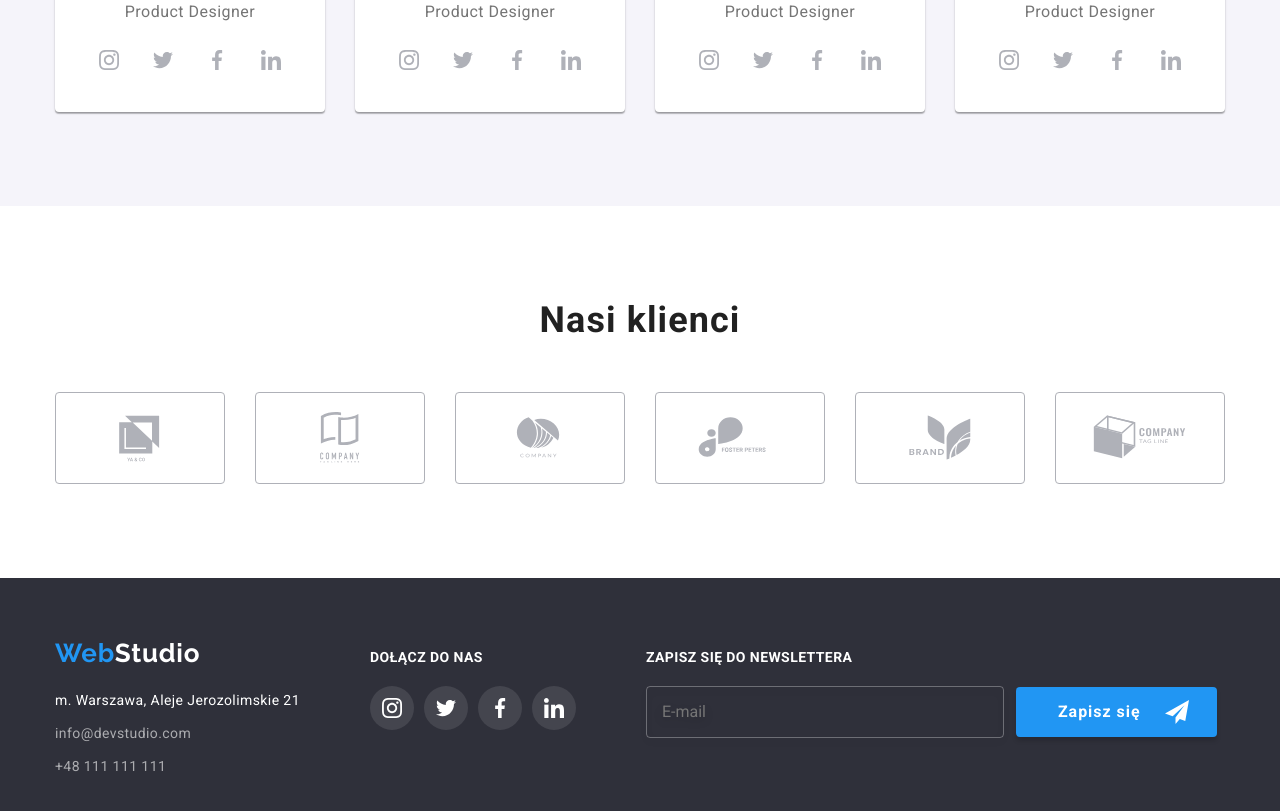
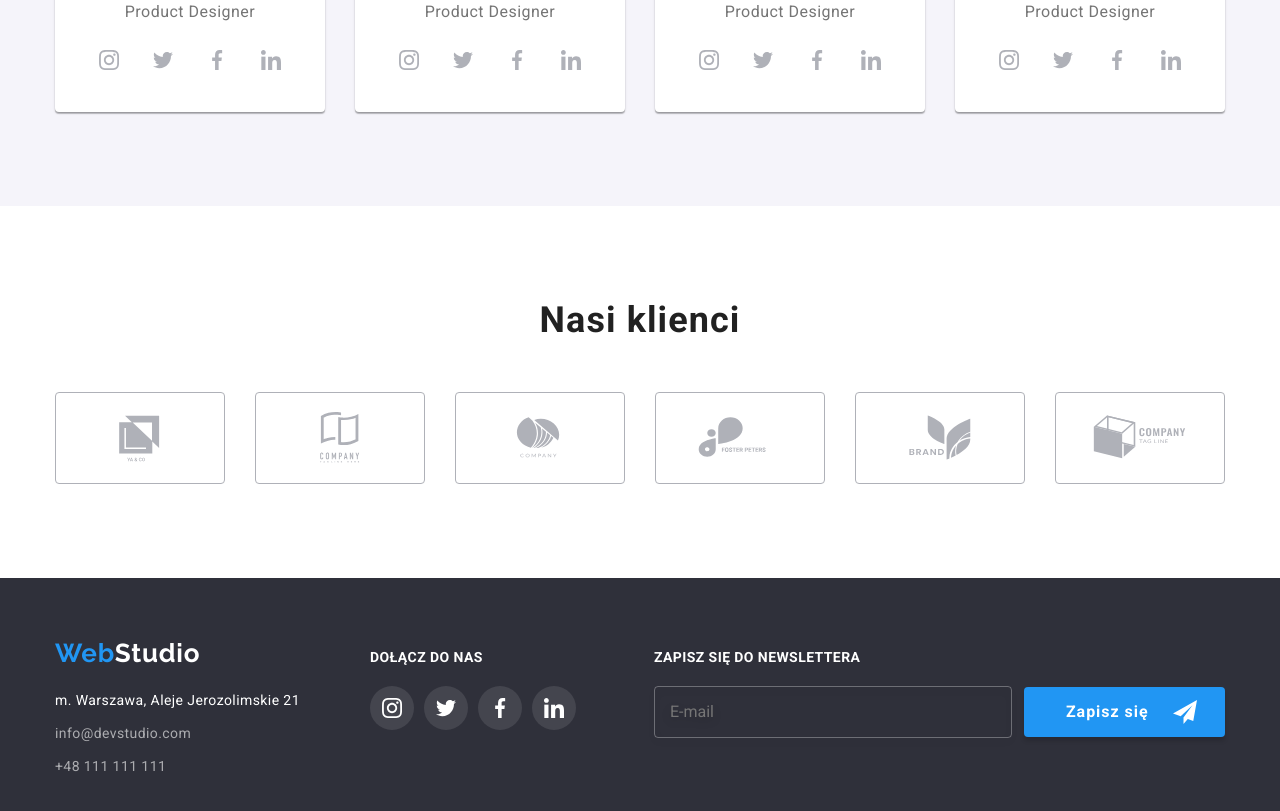
Before and after one commit to krystianklimczak/goit-markup-hw-06, a plain HTML site: page index.html in a window 1280 px wide. Shown: the part 2101-2912 px from the top of the page. Drawn offline with nearby package versions, Linux system fonts and the light colour scheme.

Commit message:
put form in footer and add some styles

```diff
--- a/css/style.css
+++ b/css/style.css
@@ -202,6 +202,7 @@ button {
 /* FOOTER SOCIAL */
 .footer-social {
     padding-top: 12px;
+    height: fit-content;
     /* padding-bottom: 100px; */
     /* margin-left: 70px; */
 }
@@ -237,6 +238,8 @@ button {
 
 .footer-form {
     padding-top: 12px;
+    padding-left: 8px;
+    height: fit-content;
 }
 .footer-form > p {
     font-weight: 700;
```
